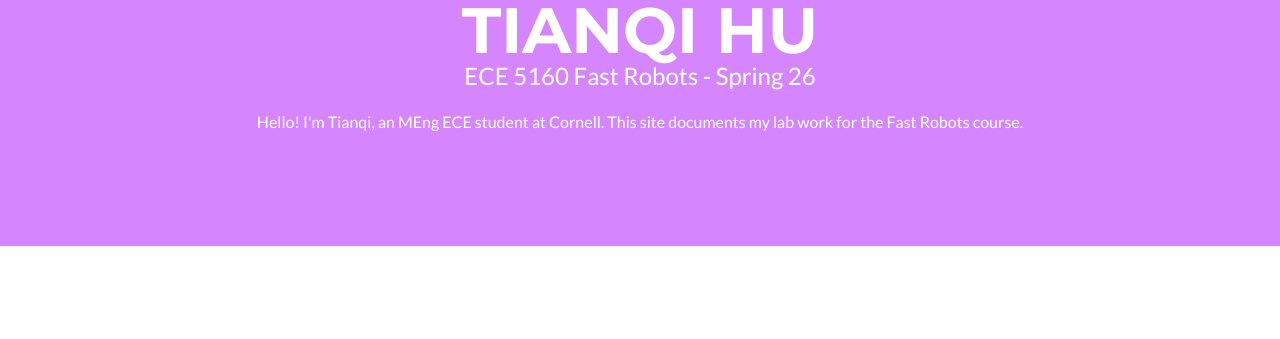
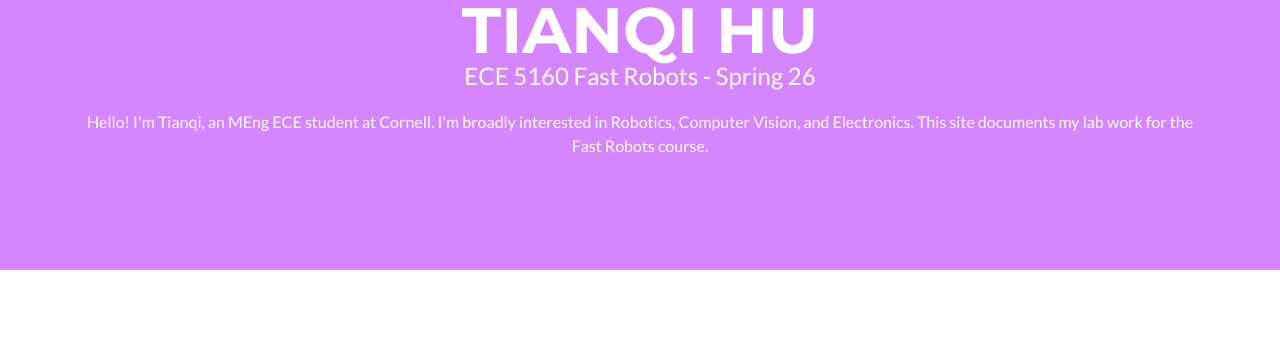
Before and after one commit to tianqi13/tianqi13.github.io, a plain HTML site: page index.html in a window 1280 px wide. Shown: the part 432-771 px from the top of the page. Drawn offline with nearby package versions, Linux system fonts and the light colour scheme.

Commit message:
added missing introduction?

```diff
--- a/index.html
+++ b/index.html
@@ -47,7 +47,7 @@
           ECE 5160 Fast Robots - Spring 26
         </p>
         <p class="masthead-intro mt-2">
-          Hello! I'm Tianqi, an MEng ECE student at Cornell. This site documents my
+          Hello! I'm Tianqi, an MEng ECE student at Cornell. I'm broadly interested in Robotics, Computer Vision, and Electronics. This site documents my
           lab work for the Fast Robots course.
         </p>
       </div>
```
Also changed, not shown: 2 other files.
